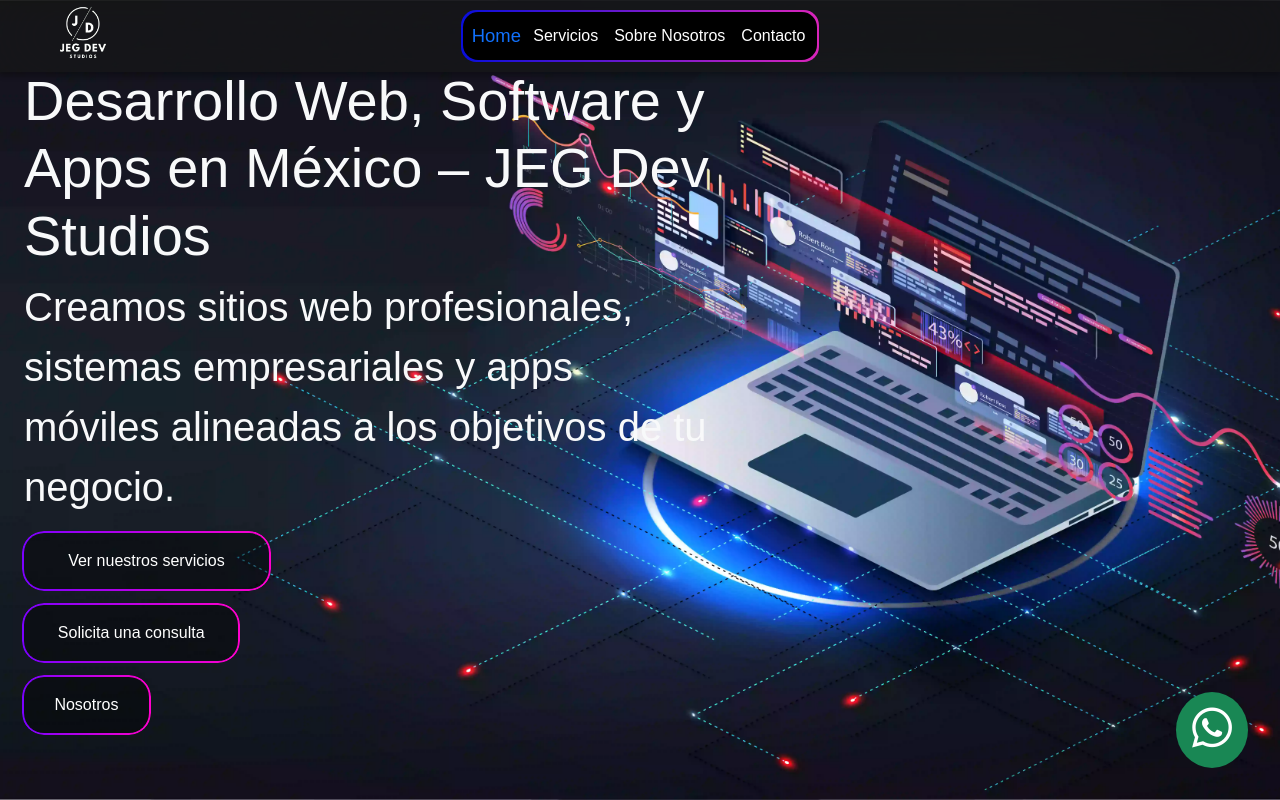
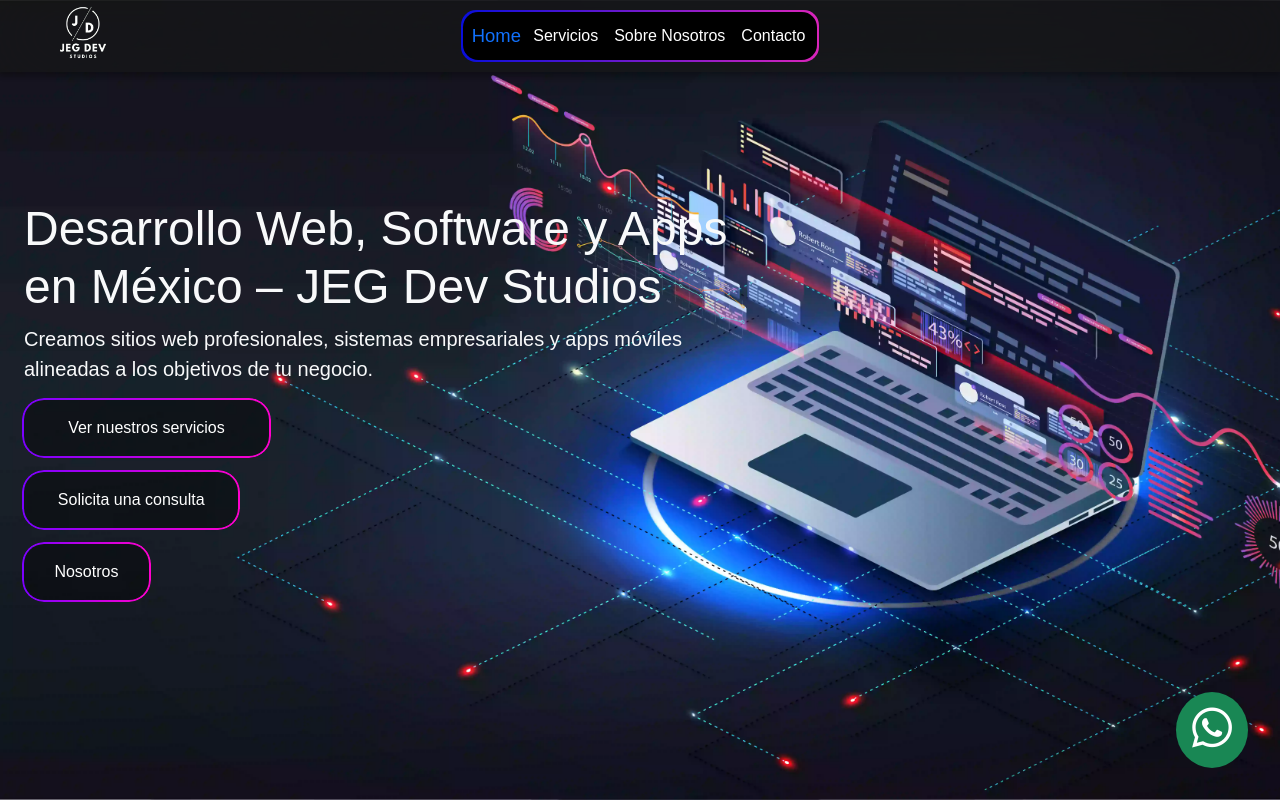
Before and after one commit to JhonnDevJs/jeg-dev-studios-site, a Next.js app: page / in a window 1280 px wide. Shown: the top 800 px of the page. Built offline with nearby package versions, Linux system fonts and the light colour scheme.

Commit message:
refactor: optimization for SEO

```diff
--- a/src/app/globals.css
+++ b/src/app/globals.css
@@ -18,7 +18,9 @@
   box-shadow: 0 4px 5px rgba(0, 0, 0, 0.26);
   height: 4.5rem;
 }
-
+.navbar-nav {
+  overflow: hidden;
+}
 /* Hamburguesa blanca */
 .navbar-toggler-icon {
   filter: brightness(0) invert(1);
@@ -50,6 +52,14 @@
 .nav-efecto.active {
   transform: scale(1.15);
   color: #1171FD !important;
+}
+
+@media (max-width: 991px) {
+  .nav-efecto:hover,
+  .nav-efecto:focus,
+  .nav-efecto.active {
+    transform: none !important;
+  }
 }
 
 .gradient-border {
--- a/src/app/page.js
+++ b/src/app/page.js
@@ -13,13 +13,13 @@ export default function Home() {
       <section className="section d-flex flex-md-row flex-column justify-content-xl-start justify-content-center align-items-center w-100 vh-100 p-0 m-0 __imageBackground">
         <article
           className="container justify-content-center align-items-center w-100 gap-5 p-4 m-0"
-          style={{ maxWidth: "46rem" }}
+          style={{ maxWidth: "47rem" }}
         >
           <div className="container p-0 m-0">
-            <h2 className="display-4 h1 text-light text-shadow">
+            <h2 className="display-5 text-light text-shadow">
               Desarrollo Web, Software y Apps en México – JEG Dev Studios
             </h2>
-            <p className="fs-1 text-light text-shadow text-brack w-100 w-xl-50">
+            <p className="fs-xl-1 fs-5 text-light text-shadow text-brack">
               Creamos sitios web profesionales, sistemas empresariales y apps móviles alineadas a los objetivos de tu negocio.
             </p>
           </div>
@@ -66,7 +66,7 @@ export default function Home() {
                 <FaGlobe />
               </div>
               <div>
-                <h5 className="fw-bold">Mejora tu presencia en línea</h5>
+                <h3 className="h5 fw-bold">Mejora tu presencia en línea</h3>
                 <p className="mb-0">
                   Diseños atractivos que comunican tu propuesta de valor desde
                   el primer clic.
@@ -79,7 +79,7 @@ export default function Home() {
                 <FaChartLine />
               </div>
               <div>
-                <h5 className="fw-bold">Aumenta tu alcance</h5>
+                <h3 className="h5 fw-bold">Aumenta tu alcance</h3>
                 <p className="mb-0">
                   Sitios responsivos y optimizados para buscadores que generan
                   tráfico de calidad.
@@ -92,7 +92,7 @@ export default function Home() {
                 <FaLock />
               </div>
               <div>
-                <h5 className="fw-bold">Procesos seguros y escalables</h5>
+                <h3 className="h5 fw-bold">Procesos seguros y escalables</h3>
                 <p className="mb-0">
                   Arquitectura moderna con buenas prácticas de seguridad y
                   crecimiento.
@@ -105,7 +105,7 @@ export default function Home() {
                 <FaHeadset />
               </div>
               <div>
-                <h5 className="fw-bold">Soporte personalizado</h5>
+                <h3 className="h5 fw-bold">Soporte personalizado</h3>
                 <p className="mb-0">
                   Acompañamiento profesional antes, durante y después del
                   desarrollo.
@@ -158,8 +158,8 @@ export default function Home() {
           </ul>
         </article>
       </section>
-      <section className="d-flex flex-column bg-transparent justify-content-center align-items-start text-center w-100 gap-3 p-xl-5 p-3">
-        <h2 className="display-1 text-white">¿Por qué elegirnos?</h2>
+      <section className="d-flex flex-column bg-transparent justify-content-center align-items-center text-center w-100 gap-3 p-xl-5 p-3">
+        <h2 className="display-5 text-center text-white">¿Por qué elegirnos?</h2>
         <p className="fs-4 text-center text-white p-0">
           Servicio 100% mexicano, pensado para el mundo. Creamos sitios web con calidad profesional para clientes en México y cualquier parte del mundo.
         </p>
```
